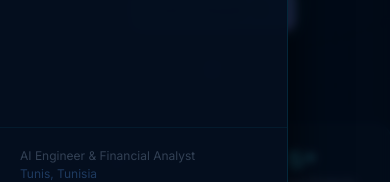
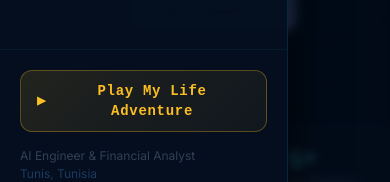
Before and after one commit to obeidallahnouicer/portfolio, a React (Vite) app: page / in a window 390 px wide. Both pictures are taken after a click on the button 348 px from the left and 32 px from the top of the page. Shown: the part 642-824 px from the top of the page. Built offline with nearby package versions, Linux system fonts and the light colour scheme.

Commit message:
feat: add Play Game button to MobileSidebar component

```diff
--- a/src/components/MobileSidebar.tsx
+++ b/src/components/MobileSidebar.tsx
@@ -15,9 +15,10 @@ const NAV_ITEMS = [
 interface MobileSidebarProps {
   isOpen: boolean;
   onClose: () => void;
+  onPlayGame?: () => void;
 }
 
-export default function MobileSidebar({ isOpen, onClose }: Readonly<MobileSidebarProps>) {
+export default function MobileSidebar({ isOpen, onClose, onPlayGame }: Readonly<MobileSidebarProps>) {
   // Lock body scroll when open
   useEffect(() => {
     if (isOpen) {
@@ -132,6 +133,21 @@ export default function MobileSidebar({ isOpen, onClose }: Readonly<MobileSideba
               className="px-5 py-5 flex-shrink-0"
               style={{ borderTop: "1px solid rgba(6,182,212,0.08)" }}
             >
+              {/* Pixel Game CTA */}
+              <button
+                onClick={() => { onClose(); onPlayGame?.(); }}
+                className="flex items-center justify-center gap-2 w-full px-4 py-2.5 rounded-xl text-sm font-semibold mb-4 transition-all duration-200 cursor-pointer"
+                style={{
+                  background: "linear-gradient(135deg, rgba(251,191,36,0.12), rgba(251,191,36,0.05))",
+                  border: "1px solid rgba(251,191,36,0.3)",
+                  color: "#fbbf24",
+                  fontFamily: "monospace",
+                  letterSpacing: "0.05em",
+                }}
+              >
+                <span>▶</span> Play My Life Adventure
+              </button>
+
               <p className="text-xs" style={{ color: "#334155" }}>
                 AI Engineer &amp; Financial Analyst
               </p>
```
